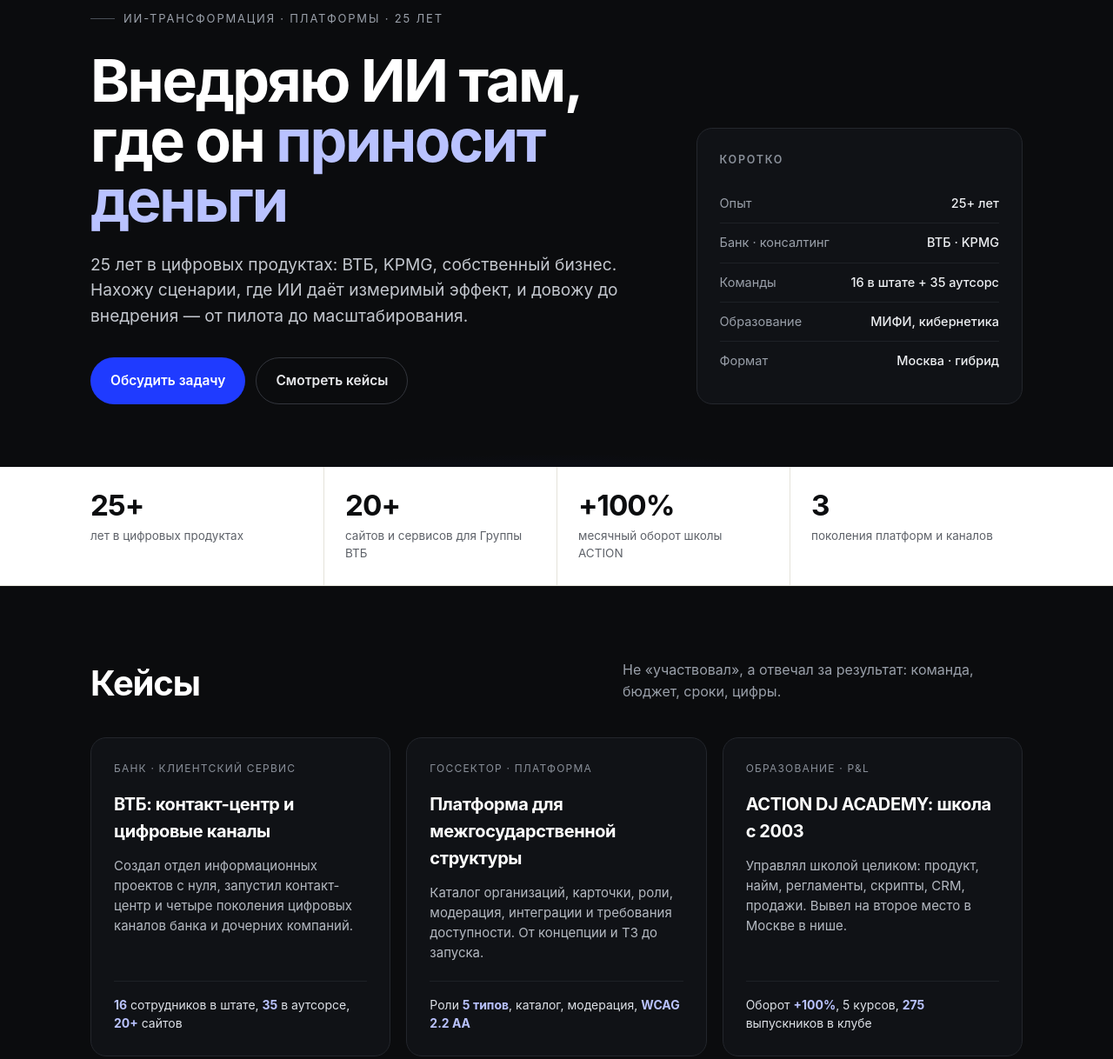
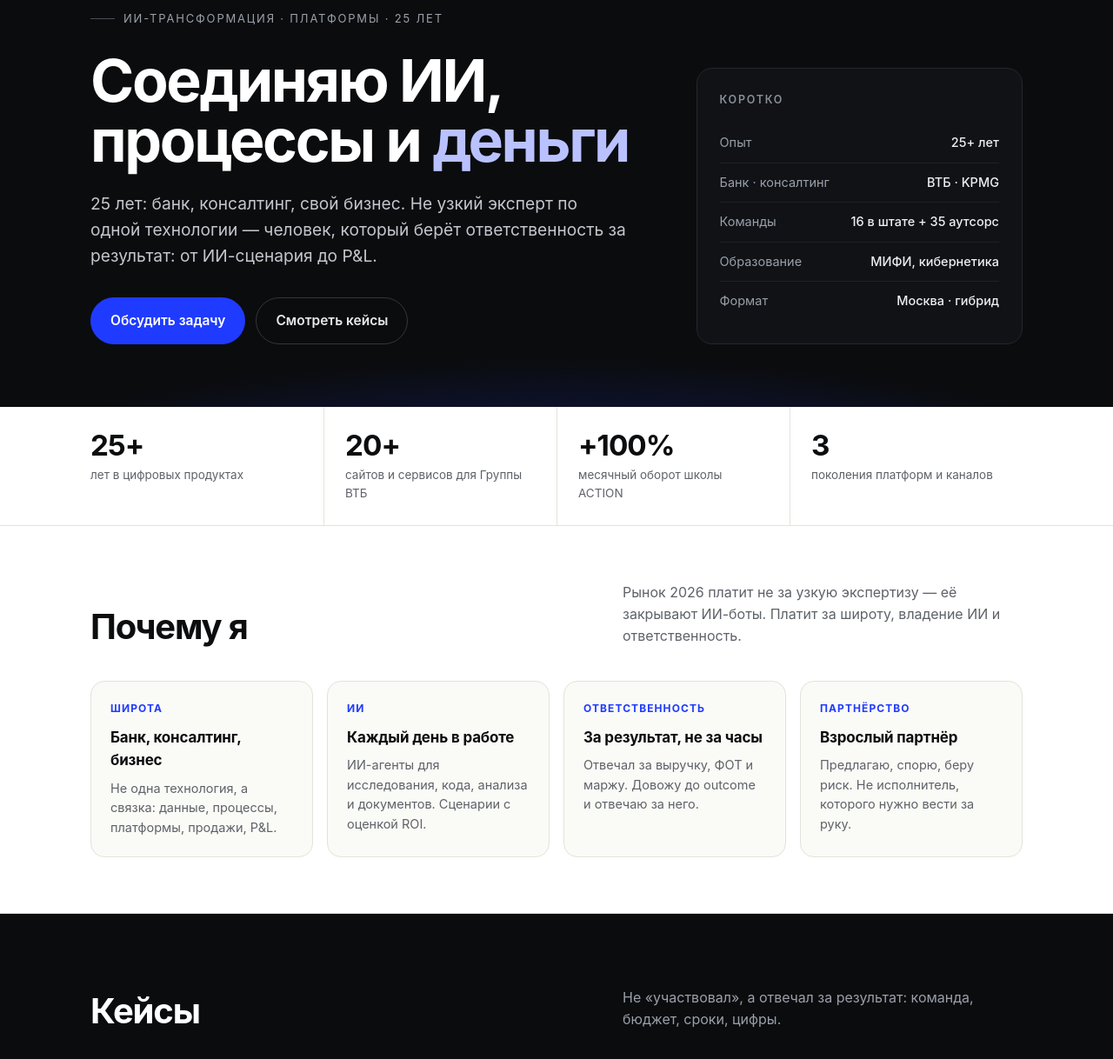
Before and after one commit to MaxNizamov/nizamov-site, a plain HTML site: page index.html in a window 1280 px wide. Shown: the part 148-1366 px from the top of the page at 87% size. Drawn offline with Linux system fonts and the light colour scheme.

Commit message:
Reposition: breadth + AI + ownership

```diff
--- a/index.html
+++ b/index.html
@@ -68,6 +68,15 @@
   .metric b{display:block; font-size:clamp(26px,2.6vw,34px); letter-spacing:-.03em; line-height:1.1}
   .metric small{display:block; margin-top:6px; color:var(--muted); font-size:13.5px}
   @media(max-width:820px){.metrics-grid{grid-template-columns:repeat(2,1fr)} .metric{padding:20px 16px} .metric:nth-child(3){border-left:0; padding-left:0}}
+
+.why{background:#fff;border-bottom:1px solid var(--line);padding:64px 0}
+  .why-grid{display:grid;grid-template-columns:repeat(4,1fr);gap:16px}
+  .why-item{border:1px solid var(--line);border-radius:16px;padding:22px;background:var(--bg)}
+  .why-item b{display:block;font-size:12px;letter-spacing:.09em;text-transform:uppercase;color:var(--accent);margin-bottom:10px}
+  .why-item h3{margin:0 0 8px;font-size:17px;letter-spacing:-.01em}
+  .why-item p{margin:0;color:var(--muted);font-size:14.5px}
+  @media(max-width:900px){.why-grid{grid-template-columns:1fr 1fr}}
+  @media(max-width:600px){.why-grid{grid-template-columns:1fr}}
 
   /* sections */
   section{padding:84px 0}
@@ -147,8 +156,8 @@
     <div class="wrap hero-grid">
       <div>
         <div class="eyebrow">ИИ-трансформация · платформы · 25 лет</div>
-        <h1>Внедряю ИИ там, где он <em>приносит деньги</em></h1>
-        <p class="lead">25 лет в цифровых продуктах: ВТБ, KPMG, собственный бизнес. Нахожу сценарии, где ИИ даёт измеримый эффект, и довожу до внедрения — от пилота до масштабирования.</p>
+        <h1>Соединяю ИИ, процессы и <em>деньги</em></h1>
+        <p class="lead">25 лет: банк, консалтинг, свой бизнес. Не узкий эксперт по одной технологии — человек, который берёт ответственность за результат: от ИИ-сценария до P&amp;L.</p>
         <div class="hero-actions">
           <a class="btn btn-primary" href="#contact">Обсудить задачу</a>
           <a class="btn btn-ghost" href="#cases">Смотреть кейсы</a>
@@ -173,6 +182,21 @@
       <div class="metric"><b>3</b><small>поколения платформ и каналов</small></div>
     </div>
   </div>
+
+  <section class="why">
+    <div class="wrap">
+      <div class="sec-head">
+        <h2>Почему я</h2>
+        <p>Рынок 2026 платит не за узкую экспертизу — её закрывают ИИ-боты. Платит за широту, владение ИИ и ответственность.</p>
+      </div>
+      <div class="why-grid">
+        <div class="why-item reveal"><b>Широта</b><h3>Банк, консалтинг, бизнес</h3><p>Не одна технология, а связка: данные, процессы, платформы, продажи, P&amp;L.</p></div>
+        <div class="why-item reveal"><b>ИИ</b><h3>Каждый день в работе</h3><p>ИИ-агенты для исследования, кода, анализа и документов. Сценарии с оценкой ROI.</p></div>
+        <div class="why-item reveal"><b>Ответственность</b><h3>За результат, не за часы</h3><p>Отвечал за выручку, ФОТ и маржу. Довожу до outcome и отвечаю за него.</p></div>
+        <div class="why-item reveal"><b>Партнёрство</b><h3>Взрослый партнёр</h3><p>Предлагаю, спорю, беру риск. Не исполнитель, которого нужно вести за руку.</p></div>
+      </div>
+    </div>
+  </section>
 
   <section class="cases" id="cases">
     <div class="wrap">
@@ -236,7 +260,7 @@
         <div class="sec-head" style="margin-bottom:24px"><h2>О себе</h2></div>
         <p>Начинал в 1997-м с собственной газеты, потом были ВЭБ, ВТБ и KPMG. В ВТБ пять лет строил цифровые каналы и контакт-центр: от концепции до людей, регламентов и сценариев обслуживания.</p>
         <p>В KPMG отвечал за электронный маркетинг в России и СНГ — интранет-порталы, коммуникации, социальные медиа. Параллельно управлял школой диджеев: продукт, продажи, команда, P&amp;L.</p>
-        <p>Последние годы делаю платформы для государственных и отраслевых структур и внедряю ИИ в процессы, где он реально экономит время и деньги. Умею разговаривать и с инженерами, и с советом директоров.</p>
+        <p>Последние годы делаю платформы для государственных и отраслевых структур и внедряю ИИ в процессы, где он реально экономит время и деньги. Ежедневно работаю с ИИ-агентами и локальными моделями — это не эксперимент, а рабочий инструмент. Умею разговаривать и с инженерами, и с советом директоров.</p>
       </div>
     </div>
   </section>
```
